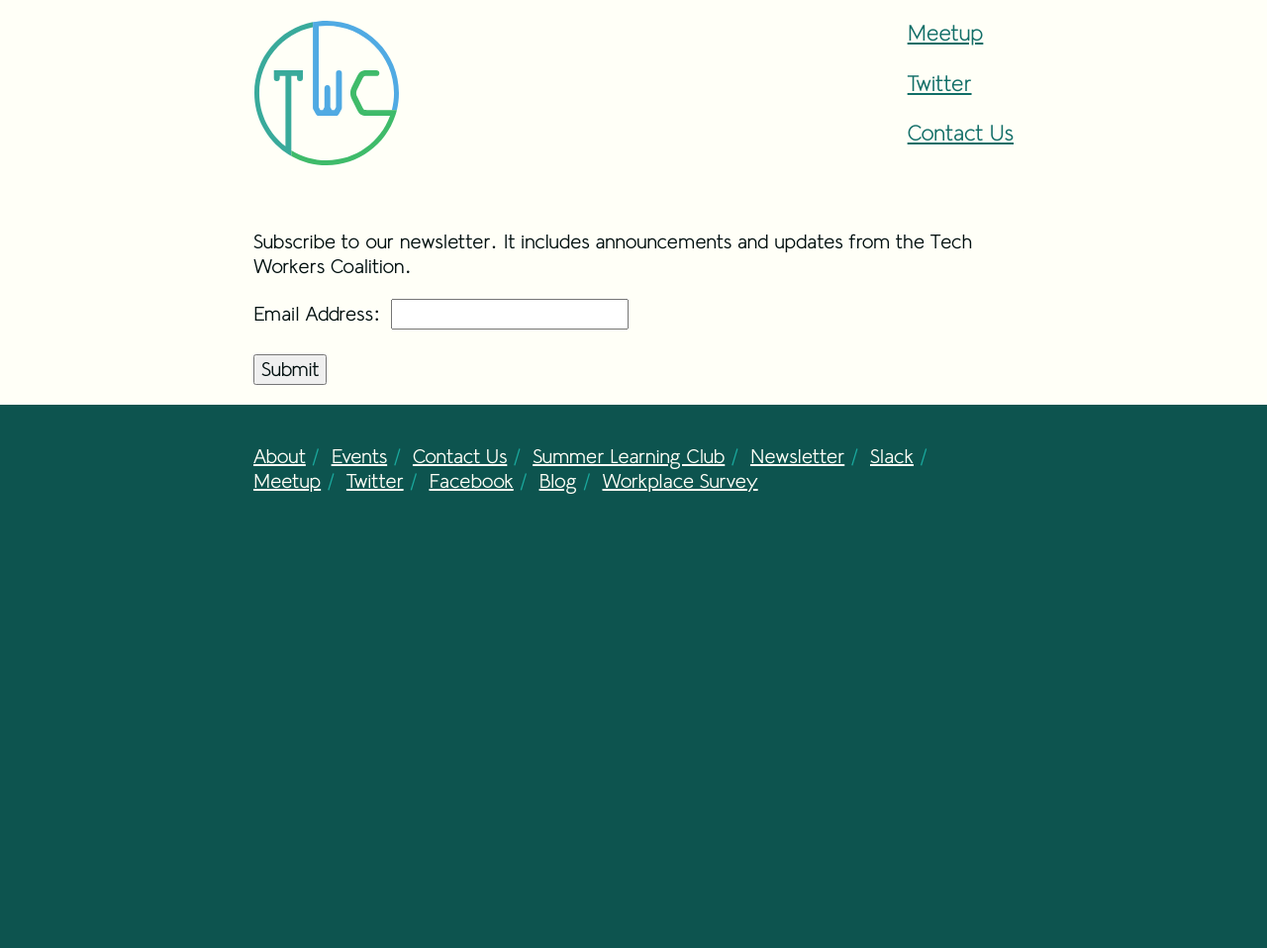
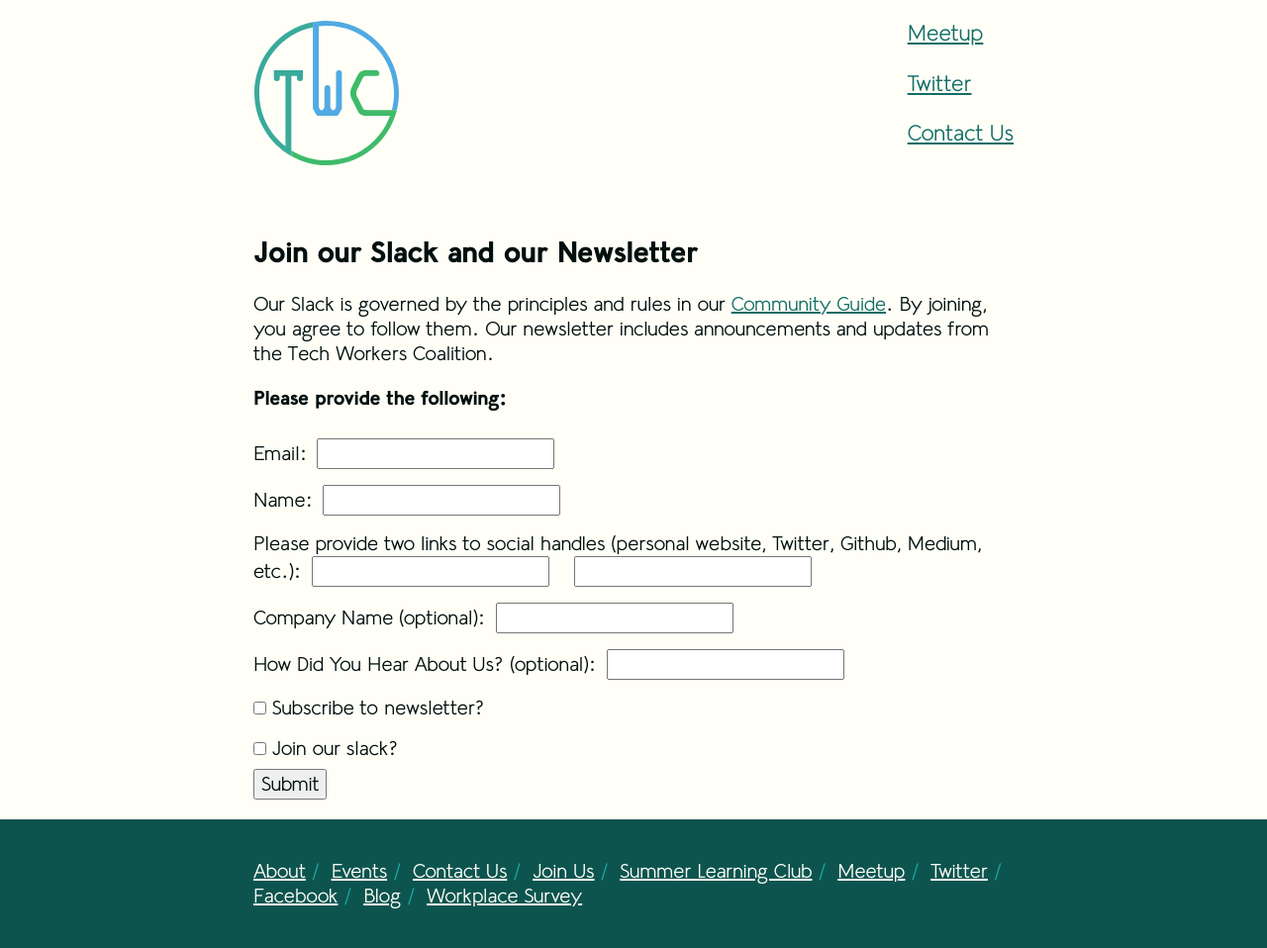
Before and after one commit to techworkersco/twc-site, a Jekyll site: the page built from join.md, in a window 1280 px wide. Shown: the whole page at 99% size. Built offline with Jekyll 4.4.1, drawn with Linux system fonts in a browser that asks for light colours; before the commit the page ends 900 px from its top, so only the background shows below that.

Commit message:
removed specialized slack/newsletter pages and aligned with api

```diff
--- a/assets/css/main.css
+++ b/assets/css/main.css
@@ -286,3 +286,7 @@ li {
   transform: translate(-50%, -50%);
   -ms-transform: translate(-50%, -50%);
 }
+
+.join-form div {
+  padding: 8px 0;
+}
--- /dev/null
+++ b/join.md
@@ -0,0 +1,48 @@
+---
+layout: page
+title: Join Us
+permalink: /subscribe/
+show_in_footer: true
+---
+
+## Join our Slack and our Newsletter
+
+Our Slack is governed by the principles and rules in our [Community Guide](/community-guide). By joining, you agree to follow them. Our newsletter includes announcements and updates from the Tech Workers Coalition.
+
+
+**Please provide the following:**
+
+<form class="join-form" action="https://ancient-ridge-68647.herokuapp.com/signup" method="POST" target="_blank">
+  <div>
+    <label for="email">Email:</label>
+    <input id="email" type="email" required name="email">
+  </div>
+  <div>
+    <label for="name">Name:</label>
+    <input id="name" type="text" required name="name">
+  </div>
+  <div>
+    <label for="social">Please provide two links to social handles (personal website, Twitter, Github, Medium, etc.):</label>
+    <input id="social" required type="url" name="social_media_1">
+    <input style="margin-left: 20px;" type="url" required name="social_media_2">
+  </div>
+  <div>
+    <label for="company_name">Company Name (optional):</label>
+    <input id="company_name" type="text" name="company_name">
+  </div>
+  <div>
+    <label for="referrer">How Did You Hear About Us? (optional):</label>
+    <input id="referrer" type="text" name="referrer">
+  </div>
+  <div>
+    <input id="subscribeNewsletter" type="checkbox" name="newsletter">
+    <label for="subscribeNewsletter">Subscribe to newsletter?</label>
+  </div>
+  <div>
+    <input id="subscribeSlack" type="checkbox" name="slack">
+    <label for="subscribeSlack">Join our slack?</label>
+  </div>
+  <input type="hidden" name="team_id" value="T0M2JM76F" />
+  <input type="hidden" name="redirect_uri" value="https://techworkerscoalition.org/slack-thanks" />
+  <input type="submit" value="Submit">
+</form>
--- a/newsletter.md
+++ /dev/null
@@ -1,30 +0,0 @@
----
-layout: page
-title: Newsletter
-permalink: /subscribe/
-show_in_footer: true
----
-
-Subscribe to our newsletter. It includes announcements and updates from the Tech Workers Coalition.
-
-<!-- Begin MailChimp Signup Form -->
-<div id="mc_embed_signup">
-<form action="//techworkerscoalition.us11.list-manage.com/subscribe/post?u=194e57c175176cfd13007a197&amp;id=7cb85d276a" method="post" id="mc-embedded-subscribe-form" name="mc-embedded-subscribe-form" class="validate" target="_blank" novalidate>
-    <div id="mc_embed_signup_scroll">
-
-<div class="mc-field-group">
-	<label for="mce-EMAIL">Email Address: </label>
-	<input type="email" value="" name="EMAIL" class="required email" id="mce-EMAIL">
-</div>
-	<div id="mce-responses" class="clear">
-		<div class="response" id="mce-error-response" style="display:none"></div>
-		<div class="response" id="mce-success-response" style="display:none"></div>
-	</div>    <!-- real people should not fill this in and expect good things - do not remove this or risk form bot signups-->
-    <div style="position: absolute; left: -5000px;" aria-hidden="true"><input type="text" name="b_194e57c175176cfd13007a197_7cb85d276a" tabindex="-1" value=""></div>
-    <br>
-    <div class="clear"><input type="submit" value="Submit" name="subscribe" id="mc-embedded-subscribe" class="button"></div>
-    </div>
-</form>
-</div>
-
-<!--End mc_embed_signup-->
```
Also changed, not shown: slack-thanks.md (+1 -1 lines), slack.md (deleted, +0 -21 lines).
